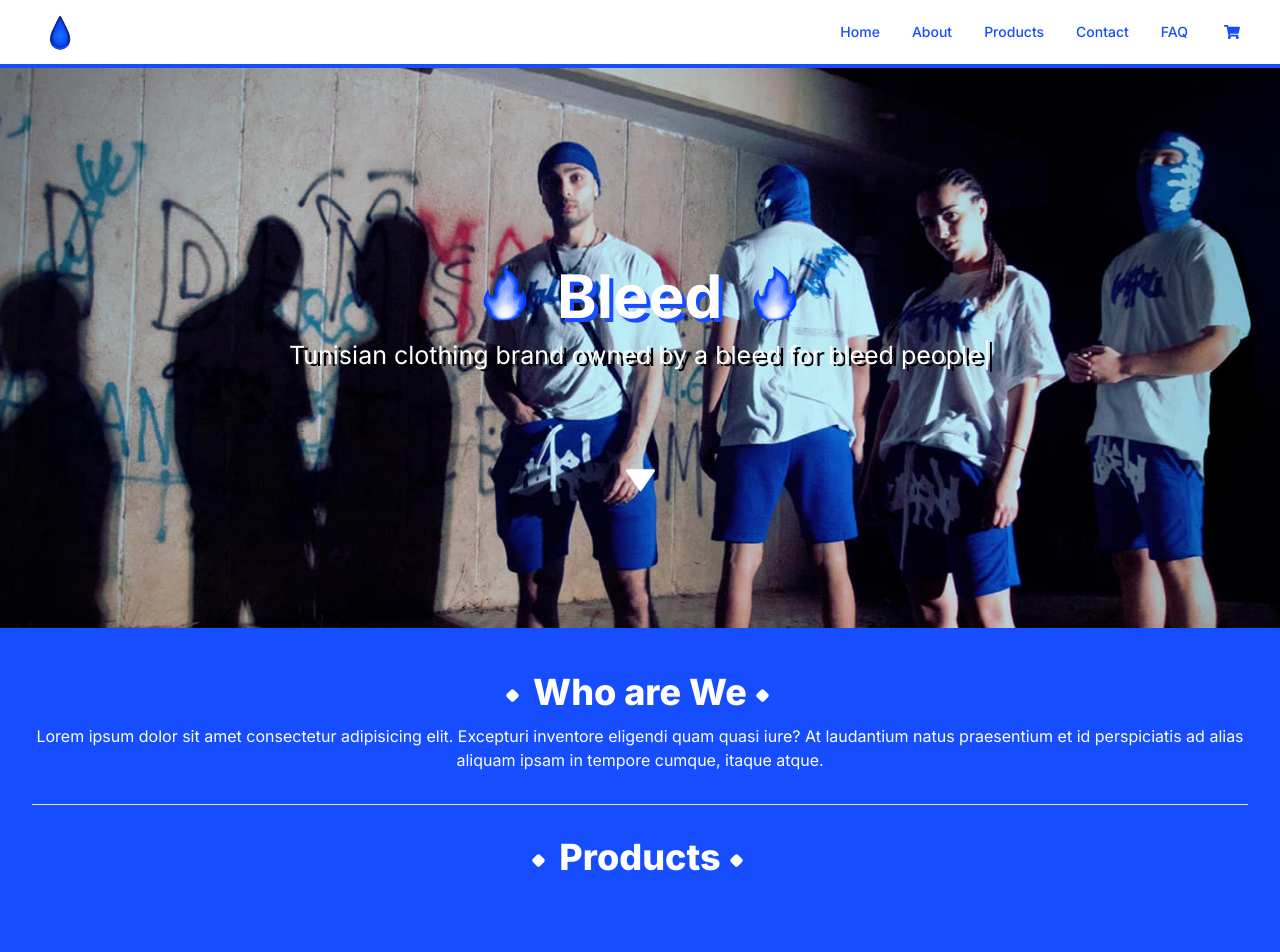
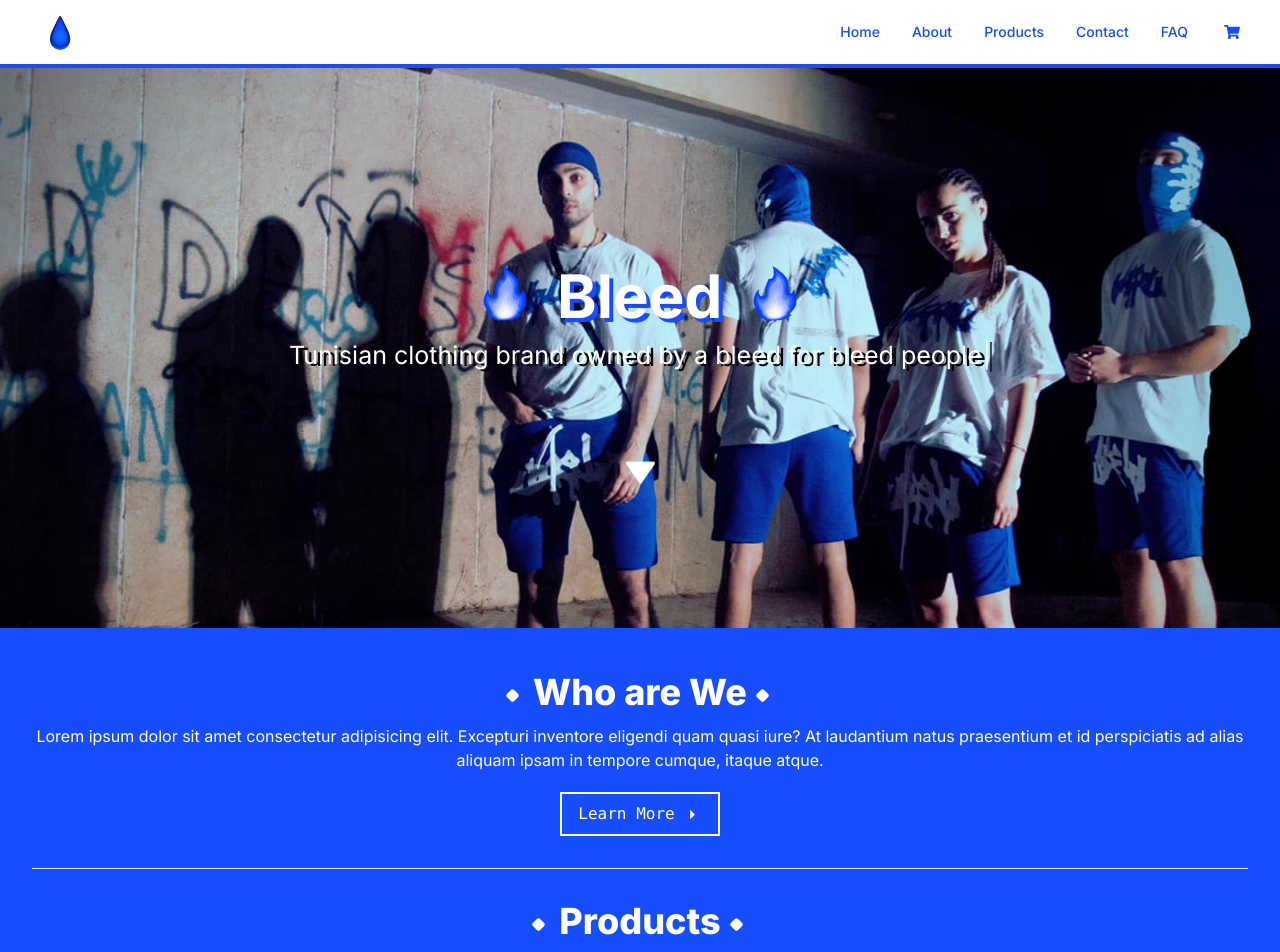
Before and after one commit to azizbecha/bleed, a Next.js app: page / in a window 1280 px wide. Shown: the top 952 px of the page. Before the commit the page ends 901 px from the top, so only its background shows below. Built offline with nearby package versions, Linux system fonts and the light colour scheme.

Commit message:
added learn more button

```diff
--- a/app/page.tsx
+++ b/app/page.tsx
@@ -3,6 +3,8 @@
 import { Hero } from '@/components/Hero'
 import { Title } from '@/components/Title'
 import { Divider } from '@/components/Divider'
+
+import { IoMdArrowDropright } from "react-icons/io"
 
 export default function Home() {
   return (
@@ -10,10 +12,16 @@
       <Navbar />
       <Hero />
       <div className='mx-auto max-w-screen-xl mt-5 px-5 py-6 sm:px-6 lg:px-8'>
-        <div className="flex justify-center">
-          <div className="text-center text-white" id='#about'>
+        <div className="flex justify-center text-center">
+          <div className="text-white" id='#about'>
             <Title title='Who are We' />
             <h1 className='mt-3'>Lorem ipsum dolor sit amet consectetur adipisicing elit. Excepturi inventore eligendi quam quasi iure? At laudantium natus praesentium et id perspiciatis ad alias aliquam ipsam in tempore cumque, itaque atque.</h1>
+
+            <button className='flex items-center font-mono px-4 py-2 mt-5 hover:rounded-xl border-2 border-white mx-auto text-center'>
+              Learn More
+              <IoMdArrowDropright size={19} className='ml-2' />
+            </button>
+
 
             <Divider />
             <Title title='Products' />
--- a/components/Title.tsx
+++ b/components/Title.tsx
@@ -9,7 +9,7 @@
 
     return (
         <div className="flex inline-flex text-center mx-auto text-white">
-            <h1 className="text-center font-extrabold text-4xl">
+            <h1 className="text-center font-extrabold text-4xl text-center">
                 <TbSquareRotatedFilled size={15} style={iconStyle} /> {title} <TbSquareRotatedFilled size={15} style={iconStyle} />
             </h1>
         </div>
```
